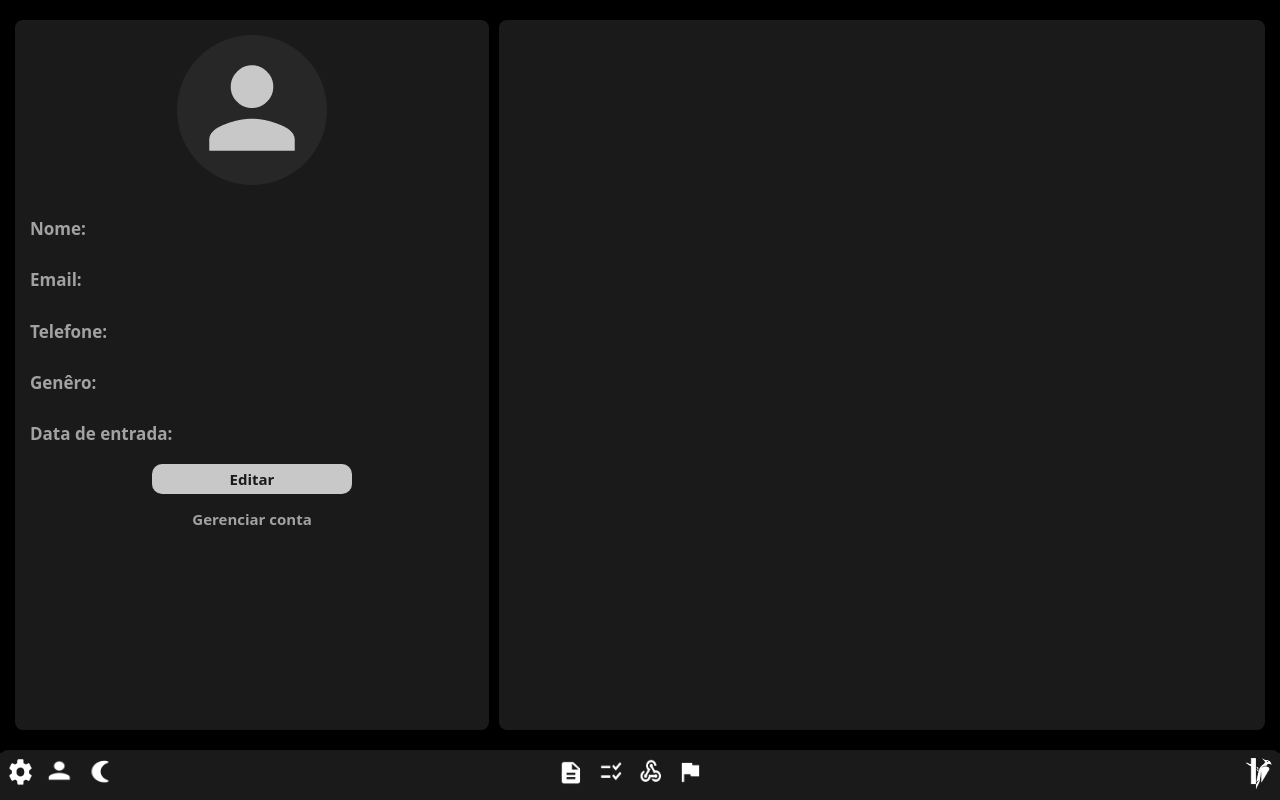
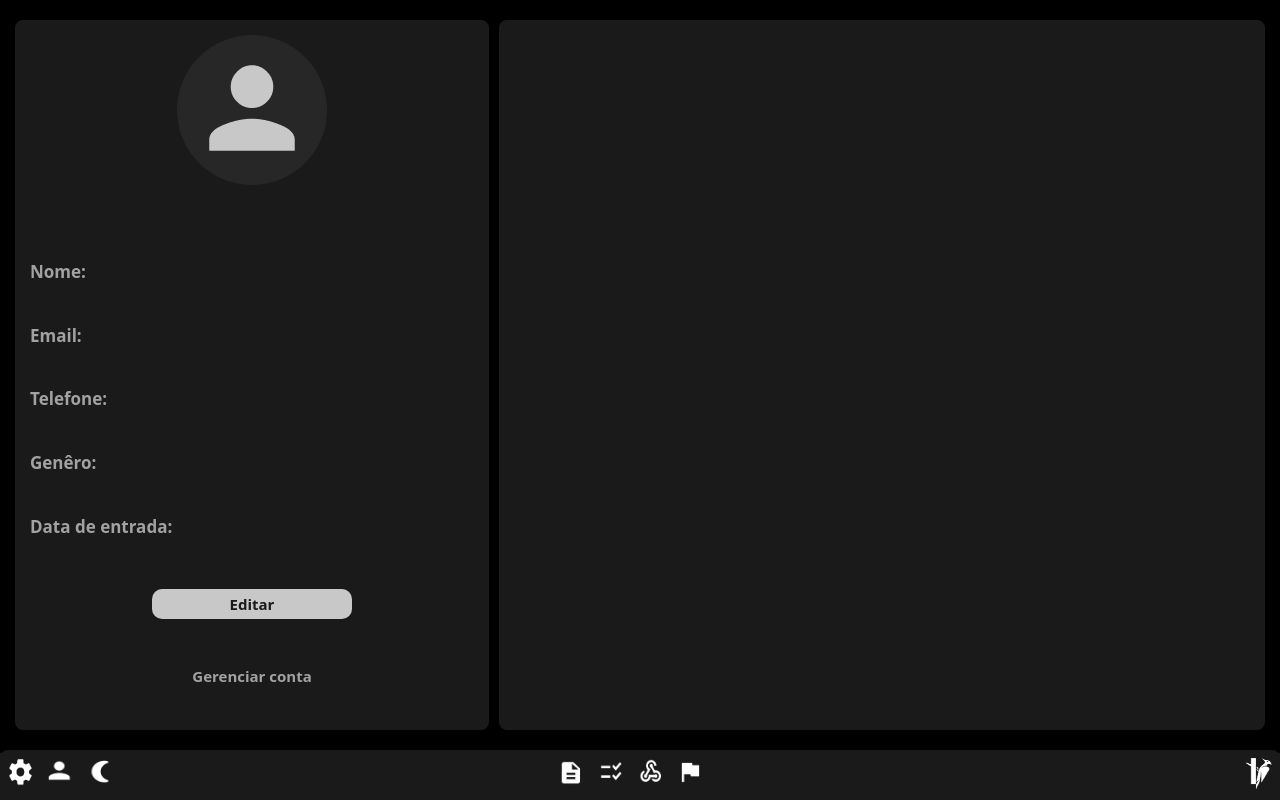
Before and after one commit to Dupas1/Proj_PI_IV, a React (Vite) app: page /profile in a window 1280 px wide. Built offline with nearby package versions, Linux system fonts and the light colour scheme.

Commit message:
mudancas perfil

```diff
--- a/src/client/telaperfil/perfil.css
+++ b/src/client/telaperfil/perfil.css
@@ -29,6 +29,11 @@ body{
     color: #A2A2A2;
     padding: 15px;
     margin: 10px 5px;
+    display: grid;
+    grid-template-areas:
+    ""
+    "";
+    grid-auto-columns: minmax(80px, auto);
 }
 .imgperfilp{
     display: flex;
@@ -40,12 +45,13 @@ body{
 }
 .dadosp{
     display: flex;
-    flex-direction: row;
+    flex-direction: column;
     justify-content: space-between;
 }
 .buttonsp{
     display: flex;
     flex-direction: column;
+    justify-content: space-around;
     align-items: center;
 }
 .button1p{
@@ -56,7 +62,6 @@ body{
     height: 30px;
     justify-content: center;
     align-items: center;
-    margin: 5px 5px;
     cursor: pointer;
 }
 .button2p{
@@ -104,6 +109,32 @@ body{
         padding-right: 0px !important;
     }
 }
+@media(min-height:850px){
+    .button1p{
+        height: 50px;
+    }
+    .button2p{
+        height: 50px;
+    }
+    .h1p{
+        font-size: 20px !important;
+    }
+    .h2p{
+        font-size: 24px !important;
+    }
+    h2{
+        font-size: 24px !important;
+    }
+    .imgelip{
+        height: 300px !important;
+    width: 300px !important;
+    }
+    .image-overlayp{
+        height: 172px !important;
+    width: 172px !important;
+    padding-top: 60px !important;
+    }
+}
 .img{
     height: 40px;
     width: 40px;
@@ -128,6 +159,7 @@ font-size: 12px;
 font-style: normal;
 font-weight: 700;
 line-height: normal;
+margin: 0;
 }
 p{
     color: #A2A2A2;
--- a/src/client/telaperfil/perfil.jsx
+++ b/src/client/telaperfil/perfil.jsx
@@ -9,24 +9,15 @@ export default function Prof(){
                     <img src="Ellipse 37.png" alt="" className="imgelip"/>
                     <img src="person.png" alt="" className="image-overlayp"/>
                 </div>
-                <br />
                 <div className="dadosp">
                     <h1 className="h1p">Nome: </h1>
                     <p></p>
-                </div>
-                <div className="dadosp">
                     <h1 className="h1p">Email: </h1>
                     <p></p>
-                </div>
-                <div className="dadosp">
                     <h1 className="h1p">Telefone: </h1>
                     <p></p>
-                </div>
-                <div className="dadosp">
                     <h1 className="h1p">Genêro: </h1>
                     <p></p>
-                </div>
-                <div className="dadosp">
                     <h1 className="h1p">Data de entrada: </h1>
                     <p></p>
                 </div>
@@ -35,7 +26,7 @@ export default function Prof(){
                     <h2 className="h2p">Editar</h2>
                 </button>
                 <button className="button2p">
-                    <h2>Gerenciar conta</h2>
+                    <h2 >Gerenciar conta</h2>
                 </button>
                 </div>
             </div>
```
